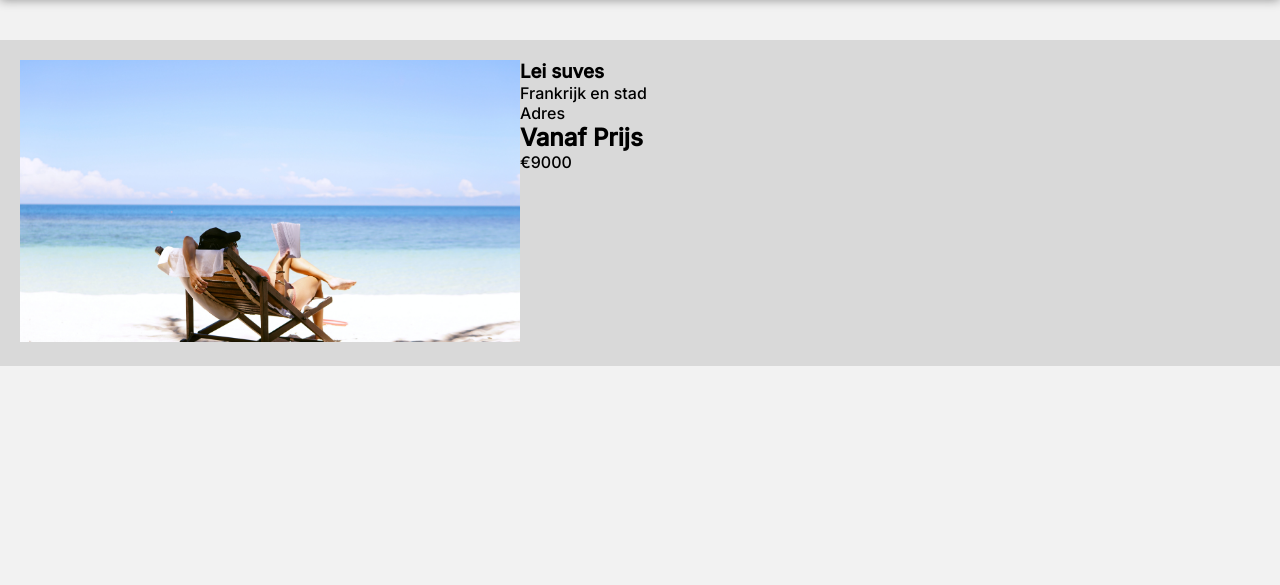
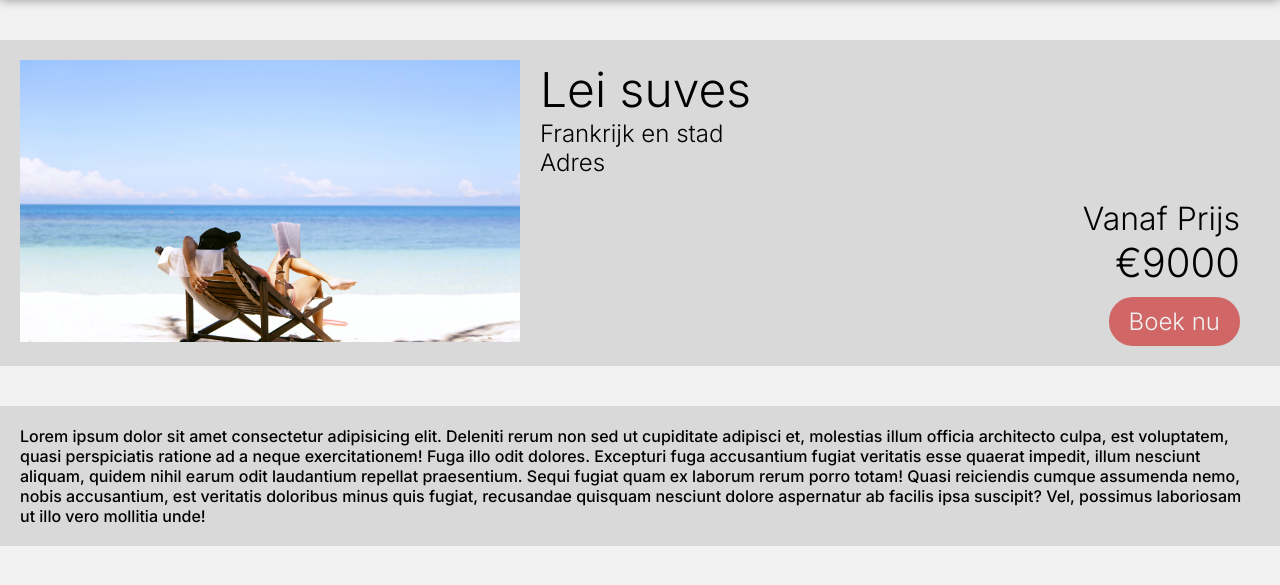
Before and after one commit to Renotje6/crud-travel-webapp, a PHP site: page /pages/accommodation.php in a window 1280 px wide. Shown: the part 65-650 px from the top of the page. Run offline with PHP 8.4, Linux system fonts and the light colour scheme.

Commit message:
accommodation page

```diff
--- a/css/accommodation.css
+++ b/css/accommodation.css
@@ -1,4 +1,4 @@
-.accommodation-info {
+.accommodation {
   margin-top: 5vh;
   background-color: var(--color-secondary-dark);
   padding: 20px;
@@ -12,6 +12,64 @@ img {
   height: auto;
 }
 
-.accommodation-info .accommodation-details {
-  flex: 1;
+.accommodation .accommodation-info {
+  display: flex;
+  flex-grow: 1;
+  justify-content: space-between;
 }
+
+.accommodation .accommodation-info .accommodation-location {
+  flex-grow: 1;
+  margin-left: 20px;
+}
+
+.accommodation .accommodation-info .accommodation-location h2 {
+  font-size: 3rem;
+  font-weight: 100;
+}
+
+.accommodation .accommodation-info .accommodation-location p {
+  font-size: 1.5rem;
+  font-weight: 100;
+}
+
+.accommodation .accommodation-info .price {
+  flex-grow: 1;
+  margin-right: 20px;
+  display: flex;
+  flex-direction: column;
+  justify-content: flex-end;
+  align-items: flex-end;
+}
+
+.accommodation .accommodation-info .price h3 {
+  font-size: 2rem;
+  font-weight: 100;
+}
+
+.accommodation .accommodation-info .price p {
+  font-size: 2.5rem;
+  font-weight: 100;
+}
+
+.accommodation .accommodation-info .price button {
+  background-color: var(--color-primary);
+  color: var(--color-secondary);
+  border: none;
+  border-radius: 1.5rem;
+  padding: 10px 20px;
+  font-size: 1.5rem;
+  font-weight: 100;
+  margin-top: 10px;
+  cursor: pointer;
+}
+
+.accommodation .accommodation-info .price button:hover {
+  background-color: var(--color-primary-dark);
+}
+
+.accommodation-description {
+  margin-top: 5vh;
+  padding: 20px;
+  background-color: var(--color-secondary-dark);
+}
--- a/database/SQL_files/create_database.sql
+++ b/database/SQL_files/create_database.sql
@@ -2,6 +2,10 @@ DROP DATABASE IF EXISTS crud_travel_webapp;
 
 CREATE DATABASE IF NOT EXISTS crud_travel_webapp;
 USE crud_travel_webapp;
+
+DROP USER 'crud_app'@'localhost';
+CREATE USER 'crud_app'@'localhost' IDENTIFIED BY 'crud_application';
+GRANT INSERT, SELECT, UPDATE, DELETE ON crud_travel_webapp.* TO 'crud_app'@'localhost';
 
 CREATE TABLE IF NOT EXISTS USERS (
 	ID INT NOT NULL AUTO_INCREMENT,
--- a/database/merged.sql
+++ b/database/merged.sql
@@ -2,6 +2,10 @@ DROP DATABASE IF EXISTS crud_travel_webapp;
 
 CREATE DATABASE IF NOT EXISTS crud_travel_webapp;
 USE crud_travel_webapp;
+
+DROP USER 'crud_app'@'localhost';
+CREATE USER 'crud_app'@'localhost' IDENTIFIED BY 'crud_application';
+GRANT INSERT, SELECT, UPDATE, DELETE ON crud_travel_webapp.* TO 'crud_app'@'localhost';
 
 CREATE TABLE IF NOT EXISTS USERS (
 	ID INT NOT NULL AUTO_INCREMENT,
--- a/pages/accommodation.php
+++ b/pages/accommodation.php
@@ -5,25 +5,28 @@ include(ROOT_PATH . "/includes/header.php");
 
 <main>
 
-    <div class="accommodation-info">
+    <div class="accommodation">
         <div class="accommodation-images">
             <img src="../resources/images/accommodations/1/picture1.jpg" alt="">
         </div>
-        <div class="accommodation-details">
+        <div class="accommodation-info">
             <div class="accommodation-location">
-                <h3>Lei suves</h3>
+                <h2>Lei suves</h2>
                 <p>Frankrijk en stad</p>
                 <p>Adres</p>
             </div>
             <div class="price">
-                <h2>Vanaf Prijs</h2>
+                <h3>Vanaf Prijs</h3>
                 <p>&euro;9000</p>
+                <button>Boek nu</button>
             </div>
         </div>
     </div>
 
     <div class="accommodation-description">
-
+        Lorem ipsum dolor sit amet consectetur adipisicing elit. Deleniti rerum non sed ut cupiditate adipisci et, molestias illum officia architecto culpa, est voluptatem, quasi perspiciatis ratione ad a neque exercitationem!
+        Fuga illo odit dolores. Excepturi fuga accusantium fugiat veritatis esse quaerat impedit, illum nesciunt aliquam, quidem nihil earum odit laudantium repellat praesentium. Sequi fugiat quam ex laborum rerum porro totam!
+        Quasi reiciendis cumque assumenda nemo, nobis accusantium, est veritatis doloribus minus quis fugiat, recusandae quisquam nesciunt dolore aspernatur ab facilis ipsa suscipit? Vel, possimus laboriosam ut illo vero mollitia unde!
     </div>
     <div class="accommodation-reviews"></div>
 </main>
```
